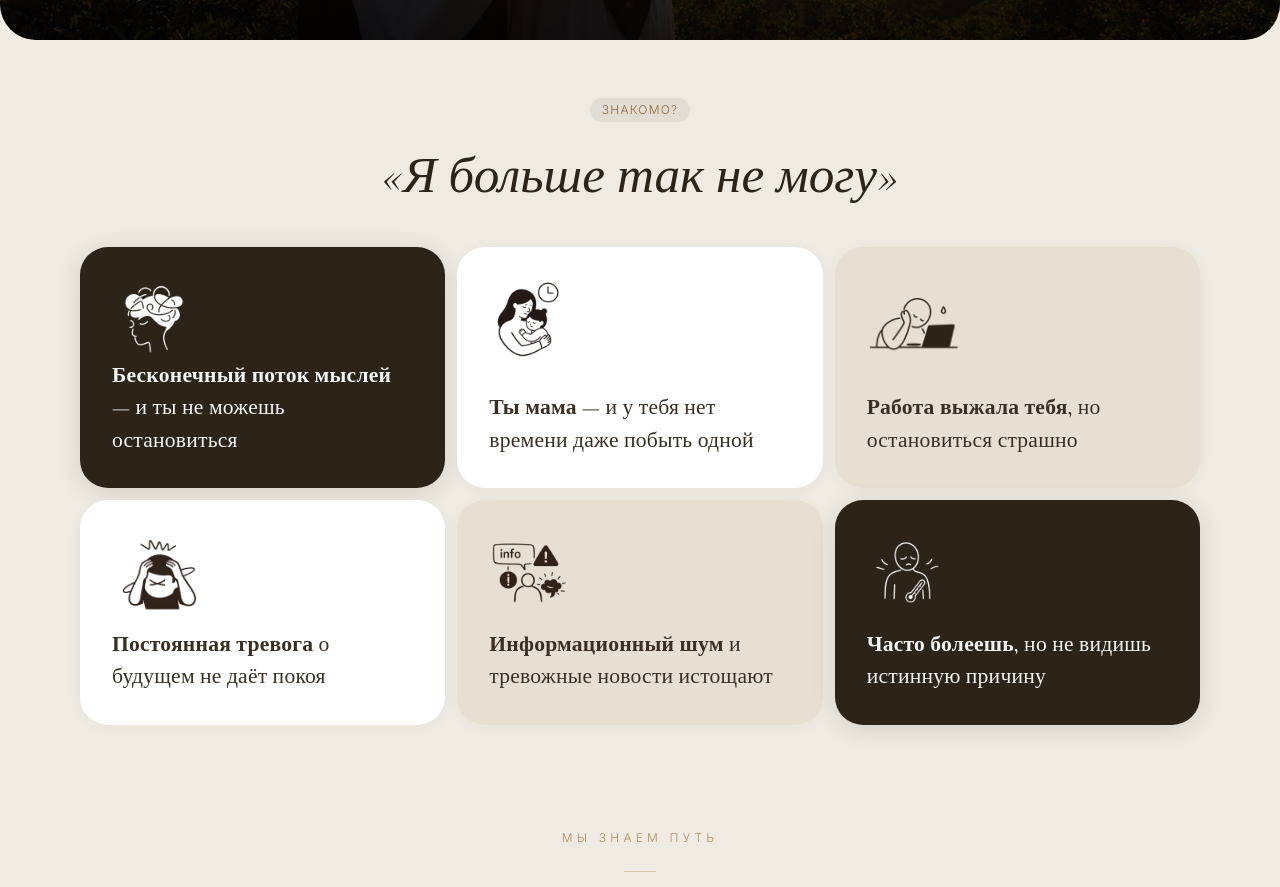
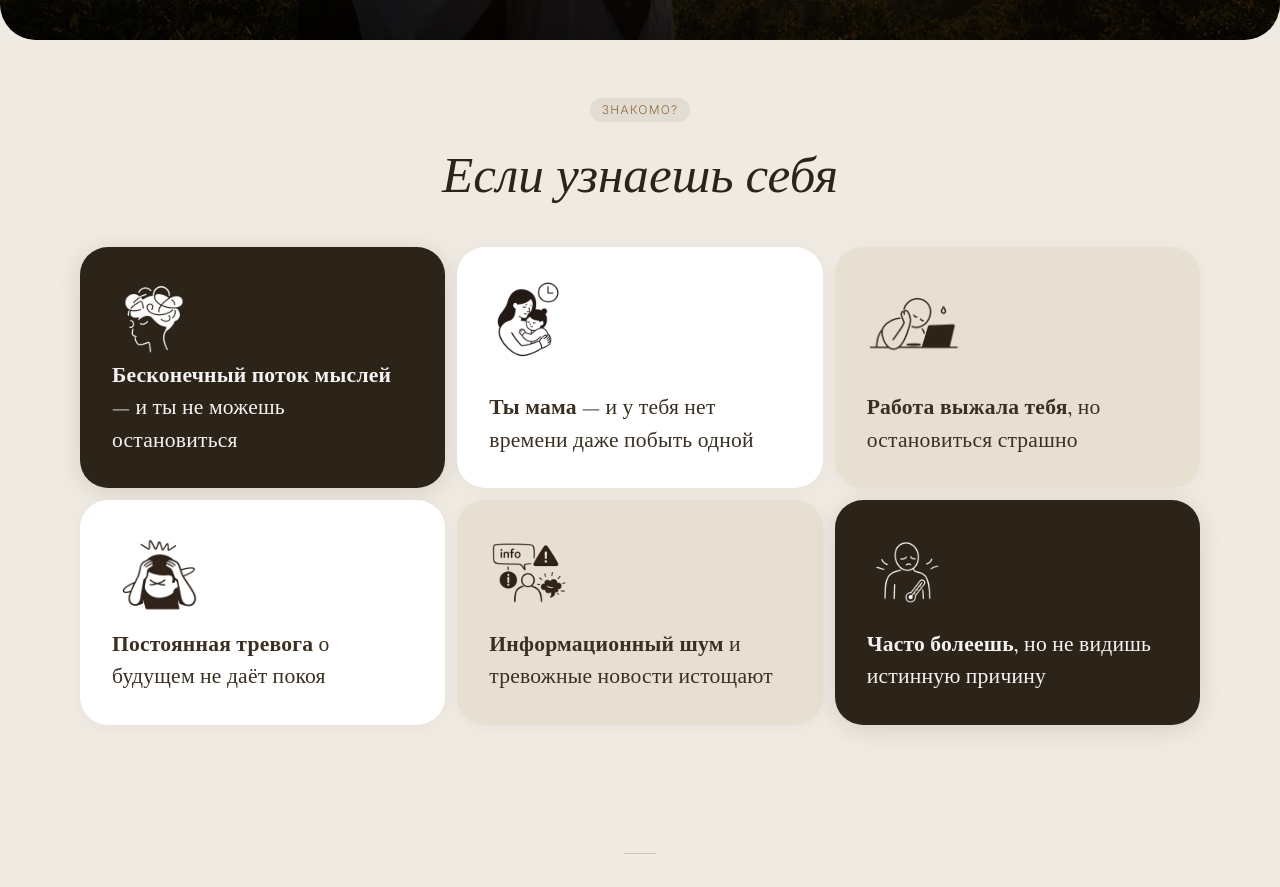
Before and after one commit to mixa-lll/RetritGergia, a React (Vite) app: page / in a window 1280 px wide. Shown: the part 760-1647 px from the top of the page. Built offline with nearby package versions, Linux system fonts and the light colour scheme.

Commit message:
update section heading and remove extra label

```diff
--- a/src/app/App.tsx
+++ b/src/app/App.tsx
@@ -383,7 +383,7 @@ export default function App() {
         <div className="text-center mb-8 pt-4">
           <Pill>Знакомо?</Pill>
           <h2 className="mt-4" style={{ fontFamily: "'Cormorant Garamond', serif", fontSize: "clamp(2.5rem, 5vw, 3.2rem)", fontWeight: 300, color: "#2c2419", fontStyle: "italic" }}>
-            «Я больше так не могу»
+            Если узнаешь себя
           </h2>
         </div>
 
@@ -426,7 +426,6 @@ export default function App() {
 
         {/* Statement card */}
         <div className="mt-20 text-center py-6 px-8">
-          <p style={{ fontFamily: "'Inter', sans-serif", fontSize: "0.75rem", fontWeight: 300, color: "#b08d5e", letterSpacing: "0.35em", textTransform: "uppercase" }}>Мы знаем путь</p>
           <div className="w-8 h-px bg-[#b08d5e]/40 mx-auto my-6" />
           <h3 style={{ fontFamily: "'Cormorant Garamond', serif", fontSize: "clamp(2.8rem, 7vw, 5rem)", fontWeight: 300, color: "#2c2419", letterSpacing: "0.06em", lineHeight: 1 }}>«ВЫХОД ЕСТЬ»</h3>
           <div className="w-8 h-px bg-[#b08d5e]/40 mx-auto my-6" />
```
